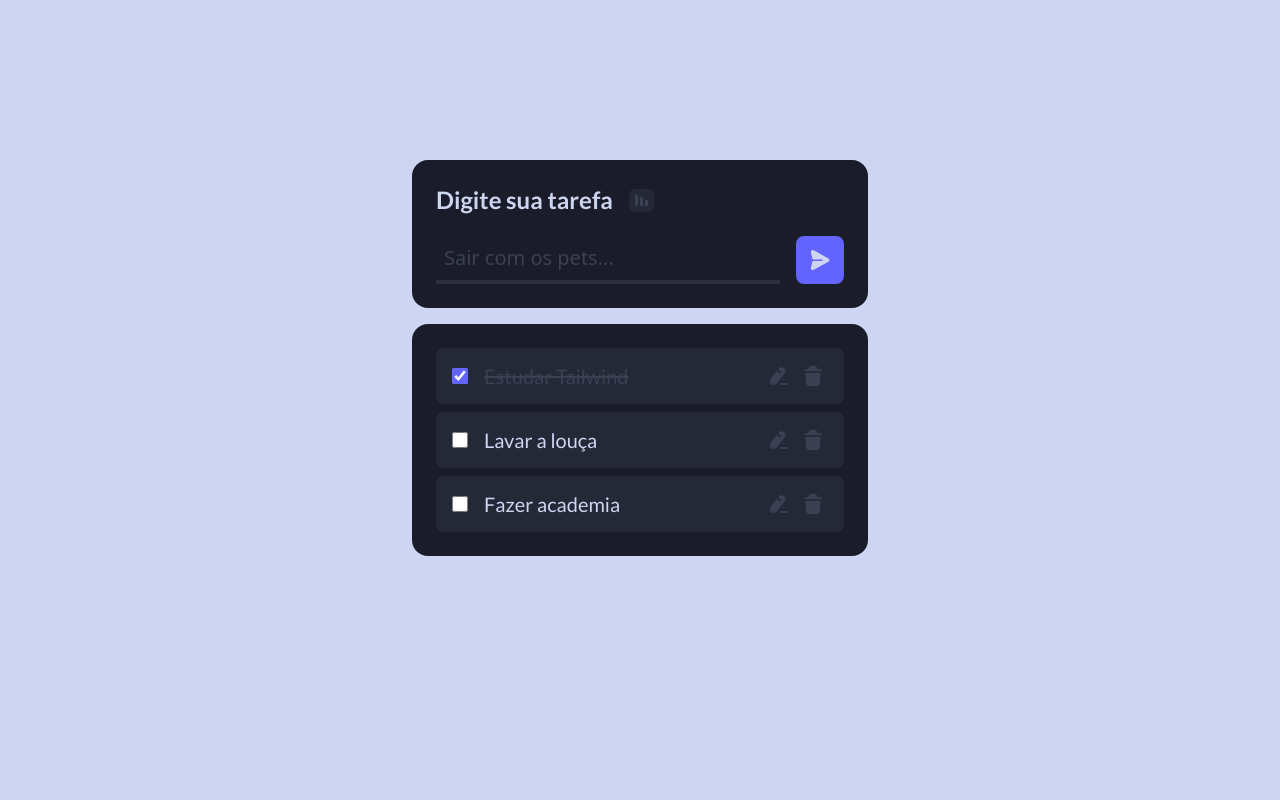
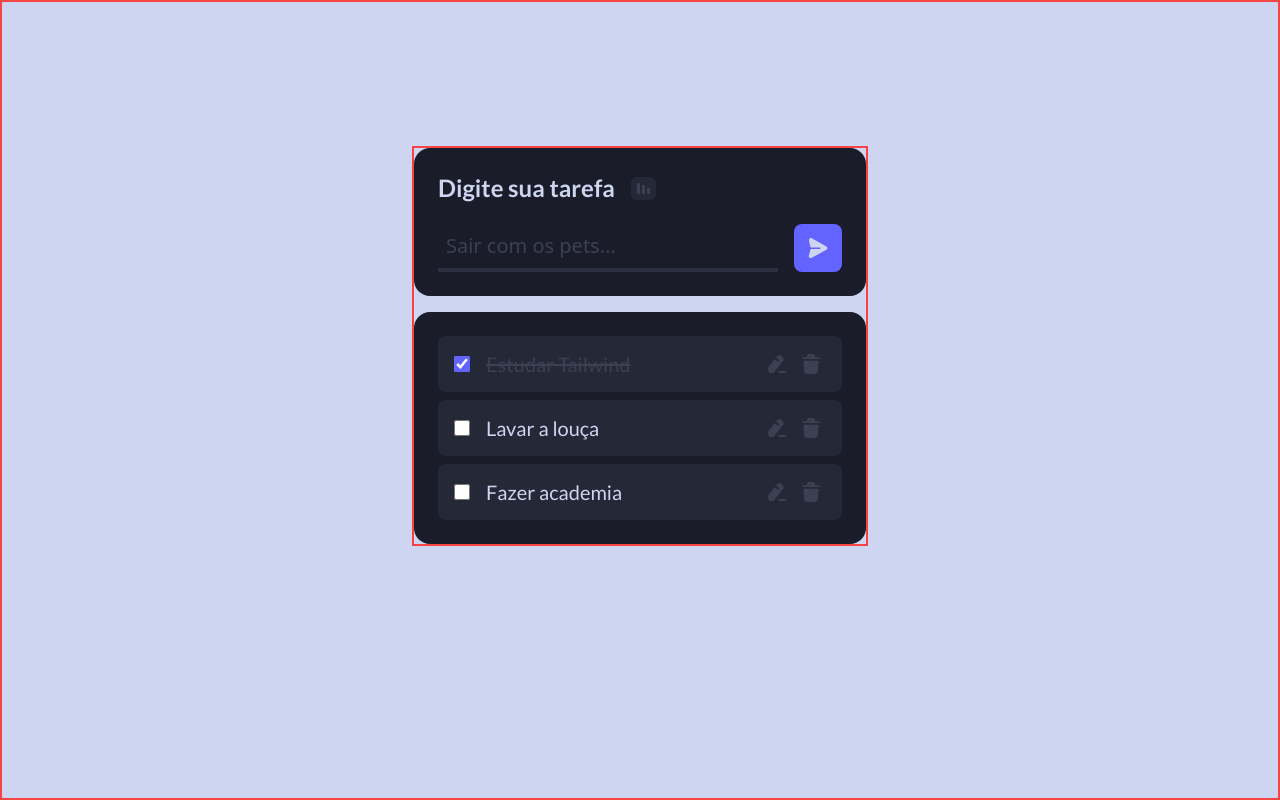
Before and after one commit to Alisson-Lima/tailwind_todo, a React (Vite) app: page / in a window 1280 px wide. Built offline with nearby package versions, Linux system fonts and the light colour scheme.

Commit message:
Adjusting layout, adjust graphic component logic

```diff
--- a/src/App.tsx
+++ b/src/App.tsx
@@ -8,11 +8,11 @@ function App(): React.ReactNode {
 
   return (
     <div
-      className="w-screen h-screen flex items-center justify-start flex-col space-y-8 bg-gray-100 overflow-y-scroll scrollbar"
+      className="w-screen h-screen flex items-center border-2 border-red justify-start flex-col bg-gray-100 overflow-y-scroll scrollbar"
     >
         <MyContexts>
           <SistemMessage/>
-          <div className="todo_container max-w-[456px] w-full relative flex-col flex gap-4 px-4 md:px-0 top-32 mb-32">
+          <div className="todo_container max-w-[456px] w-full relative flex-col flex gap-4 px-4 my-16 md:mt-36 md:px-0 border-2 border-red">
               <ProgressGraphic/>
               <AddTask/>
               <TasksTable/>
--- a/src/components/ProgressGraphic/index.tsx
+++ b/src/components/ProgressGraphic/index.tsx
@@ -7,7 +7,7 @@ import { useToggleGraphic } from "../../context/ToggleGraphicContext"
 const ProgressGraphic = () => {
 
     const {tasks} = useTaskContext()
-    const [percentege, setPercentege] = useState<number>(0)
+    const [percentege, setPercentege] = useState<number | typeof NaN>(0)
     const doneTasks = tasks.filter(task => task.status)
     const {openGraphic} = useToggleGraphic()
 
@@ -15,8 +15,12 @@ const ProgressGraphic = () => {
 
         const total = tasks.length
         const done = tasks.filter(tasks => tasks.status === true).length
-        const percentegeDone = (done / total) * 100
-        setPercentege(parseFloat(percentegeDone.toFixed(0)))
+        if(!(total === 0 && done === 0)){
+            const percentegeDone = (done / total) * 100
+            setPercentege(parseFloat(percentegeDone.toFixed(0)))
+            return
+        }
+        setPercentege(0)
 
     }
 
--- a/src/components/SistemMessage/index.tsx
+++ b/src/components/SistemMessage/index.tsx
@@ -18,7 +18,7 @@ const SistemMessage = () => {
 
         <div
           data-type={typeMessage}
-          className={`data-[type=ERROR]:bg-red data-[type=ALERT]:bg-yellow-300 data-[type=SUCCESS]:bg-green rounded-lg p-2 px-4 text-md font-semibold flex gap-4 justify-between w-72 transition-all ${message !== "" ? "opacity-1 scale-1" : "opacity-0 scale-75"} fixed top-12`}
+          className={`data-[type=ERROR]:bg-red data-[type=ALERT]:bg-yellow-300 data-[type=SUCCESS]:bg-green rounded-lg p-2 px-4 text-md font-semibold flex gap-4 justify-between w-72 transition-all ${message !== "" ? "opacity-1 scale-1" : "opacity-0 scale-75"} top-8 fixed md:top-12 z-10`}
         >
           <p
             className=" w-48 h-[50px]"
```
